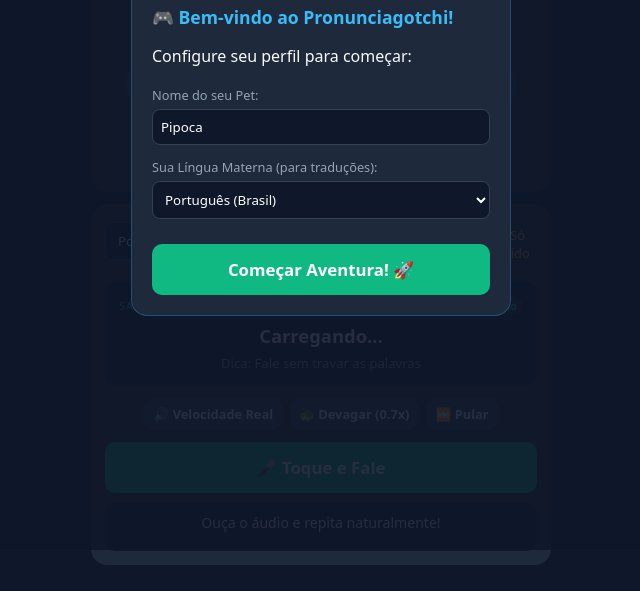
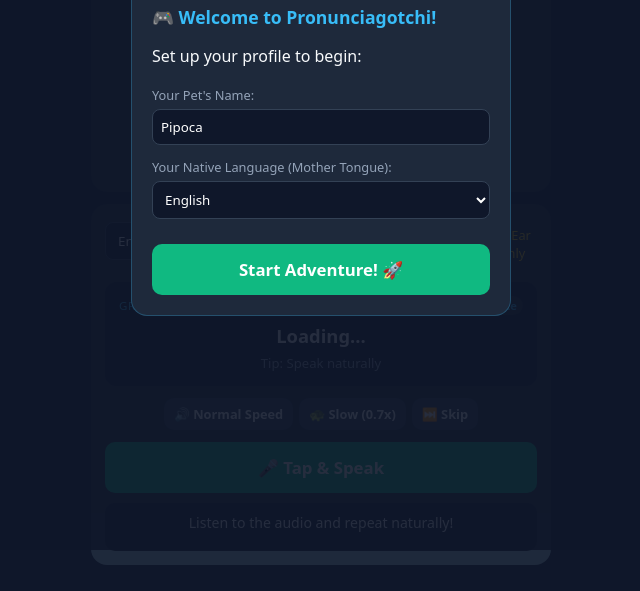
Before and after one commit to yesmavis/pronunciagotchi, a plain HTML site: page index.html in a window 1280 px wide. Shown: the part 250-841 px from the top of the page, without its empty margins (319-959 px from the left). Drawn offline with Linux system fonts and the light colour scheme.

Commit message:
Update index.html

```diff
--- a/index.html
+++ b/index.html
@@ -1,36 +1,38 @@
 <!DOCTYPE html>
-<html lang="pt-BR">
+<html lang="en">
 <head>
   <meta charset="UTF-8" />
   <meta name="viewport" content="width=device-width, initial-scale=1.0" />
-  <title>Pronunciagotchi - RPG de Pronúncia</title>
+  <title>Pronunciagotchi - Pronunciation RPG</title>
   <link rel="stylesheet" href="style.css" />
 </head>
 <body>
-  <!-- SETUP MODAL FOR FIRST RUN -->
+  <!-- SETUP MODAL FOR FIRST RUN (ENGLISH DEFAULT) -->
   <div id="setupModal" class="modal-overlay" style="display: none;">
     <div class="modal-content">
-      <h2>🎮 Bem-vindo ao Pronunciagotchi!</h2>
-      <p>Configure seu perfil para começar:</p>
+      <h2>🎮 Welcome to Pronunciagotchi!</h2>
+      <p>Set up your profile to begin:</p>
 
-      <label>Nome do seu Pet:</label>
+      <label>Your Pet's Name:</label>
       <input type="text" id="setupPetName" value="Pipoca" />
 
-      <label>Sua Língua Materna (para traduções):</label>
+      <label>Your Native Language (Mother Tongue):</label>
       <select id="setupNativeLang">
-        <option value="pt-BR">Português (Brasil)</option>
-        <option value="en-US">Inglês (English)</option>
+        <option value="en-US">English</option>
+        <option value="pt-BR">Portuguese</option>
+        <option value="es-ES">Spanish</option>
+        <option value="fr-FR">French</option>
       </select>
 
-      <button onclick="saveSetup()" class="mic-btn" style="margin-top: 15px;">Começar Aventura! 🚀</button>
+      <button onclick="saveSetup()" class="mic-btn" style="margin-top: 15px;">Start Adventure! 🚀</button>
     </div>
   </div>
 
   <div class="app">
     <header>
       <div>
-        <h1 id="levelBadge">Nível 1: Primeiras Palavras</h1>
-        <span id="headerPetInfo" class="badge">🥚 Ovo Misterioso</span>
+        <h1 id="levelBadge">Level 1: First Words</h1>
+        <span id="headerPetInfo" class="badge">🥚 Mystery Egg</span>
       </div>
       <div class="header-right">
         <div class="coins">🪙 <span id="coinCount">20</span></div>
@@ -39,7 +41,7 @@
 
     <div class="xp-container">
       <div class="xp-label">
-        <span id="xpTitle">Progresso do Ovo</span>
+        <span id="xpTitle">Egg Progress</span>
         <span id="xpText">0 / 100 XP</span>
       </div>
       <progress id="xpBar" value="0" max="100"></progress>
@@ -47,59 +49,59 @@
 
     <section class="pet-card">
       <div id="petAvatar" class="pet">🥚</div>
-      <div id="petMood" class="mood">Um ovo misterioso... Pratique para chocar!</div>
+      <div id="petMood" class="mood">A mystery egg... Practice to hatch!</div>
       <div class="bars">
-        <label>❤️ Humor: <progress id="happyBar" value="60" max="100"></progress></label>
-        <label>🍔 Fome: <progress id="hungerBar" value="50" max="100"></progress></label>
-        <label>💊 Saúde: <progress id="healthBar" value="100" max="100"></progress></label>
+        <label><span id="lblHappy">❤️ Mood:</span> <progress id="happyBar" value="60" max="100"></progress></label>
+        <label><span id="lblHunger">🍔 Hunger:</span> <progress id="hungerBar" value="50" max="100"></progress></label>
+        <label><span id="lblHealth">💊 Health:</span> <progress id="healthBar" value="100" max="100"></progress></label>
       </div>
       <div class="shop">
-        <button onclick="feedPet()">🍗 Alimentar (10)</button>
-        <button onclick="playWithPet()">🎾 Brincar (10)</button>
-        <button onclick="buyAccessory()">🕶️ Acessório (200)</button>
-        <button onclick="giveMedicine()">💊 Remédio (15)</button>
+        <button id="btnFeed" onclick="feedPet()">🍗 Feed (10)</button>
+        <button id="btnPlay" onclick="playWithPet()">🎾 Play (10)</button>
+        <button id="btnAccessory" onclick="buyAccessory()">🕶️ Accessory (200)</button>
+        <button id="btnMedicine" onclick="giveMedicine()">💊 Medicine (15)</button>
       </div>
       <div class="save-controls" style="margin-top: 10px; display: flex; gap: 6px; justify-content: center;">
-        <button onclick="exportSave()" style="font-size: 0.7rem; background: #1e293b; color: #38bdf8;">💾 Salvar Save</button>
-        <button onclick="importSave()" style="font-size: 0.7rem; background: #1e293b; color: #38bdf8;">📂 Carregar Save</button>
+        <button id="btnExport" onclick="exportSave()" style="font-size: 0.7rem; background: #1e293b; color: #38bdf8;">💾 Export Save</button>
+        <button id="btnImport" onclick="importSave()" style="font-size: 0.7rem; background: #1e293b; color: #38bdf8;">📂 Import Save</button>
       </div>
     </section>
 
     <section class="practice-card">
       <div class="top-controls">
         <select id="langSelect" onchange="loadNextPhrase()">
-          <option value="pt-BR" selected>Português (Brasil)</option>
+          <option value="pt-BR">Português (Brasil)</option>
           <option value="pt-PT">Português (Portugal)</option>
-          <option value="en-US">Inglês (Americano)</option>
-          <option value="en-GB">Inglês (Britânico)</option>
-          <option value="es-ES">Espanhol</option>
-          <option value="fr-FR">Francês</option>
+          <option value="en-US" selected>English (US)</option>
+          <option value="en-GB">English (UK)</option>
+          <option value="es-ES">Español (ES)</option>
+          <option value="fr-FR">Français (FR)</option>
         </select>
 
         <label class="blind-toggle">
           <input type="checkbox" id="blindMode" onchange="toggleBlindMode()" />
-          👂 Só Ouvido
+          <span id="lblBlind">👂 Ear Only</span>
         </label>
       </div>
 
       <div class="dialogue-box">
         <div style="display: flex; justify-content: space-between; align-items: center;">
-          <span class="context-tag" id="contextTag">Saudação</span>
-          <button onclick="toggleTranslation()" style="font-size:0.7rem; padding:2px 6px; background:#1e293b; color:#38bdf8;">🌐 Tradução</button>
+          <span class="context-tag" id="contextTag">Greeting</span>
+          <button id="btnTranslate" onclick="toggleTranslation()" style="font-size:0.7rem; padding:2px 6px; background:#1e293b; color:#38bdf8;">🌐 Translate</button>
         </div>
-        <h2 id="targetPhrase">Carregando...</h2>
-        <p id="phraseHint">Dica: Fale sem travar as palavras</p>
+        <h2 id="targetPhrase">Loading...</h2>
+        <p id="phraseHint">Tip: Speak naturally</p>
         <p id="translationBox" style="font-size: 0.8rem; color: #38bdf8; margin-top: 6px; display: none;"></p>
       </div>
 
       <div class="audio-controls">
-        <button onclick="speakTarget(1.0)">🔊 Velocidade Real</button>
-        <button onclick="speakTarget(0.7)">🐢 Devagar (0.7x)</button>
-        <button onclick="loadNextPhrase()">⏭️ Pular</button>
+        <button id="btnNormalSpeed" onclick="speakTarget(1.0)">🔊 Normal Speed</button>
+        <button id="btnSlowSpeed" onclick="speakTarget(0.7)">🐢 Slow (0.7x)</button>
+        <button id="btnSkip" onclick="loadNextPhrase()">⏭️ Skip</button>
       </div>
 
-      <button id="micBtn" class="mic-btn" onclick="startListening()">🎤 Toque e Fale</button>
-      <div id="feedback" class="feedback">Ouça o áudio e repita naturalmente!</div>
+      <button id="micBtn" class="mic-btn" onclick="startListening()">🎤 Tap & Speak</button>
+      <div id="feedback" class="feedback">Listen to the audio and repeat naturally!</div>
     </section>
   </div>
 
```
